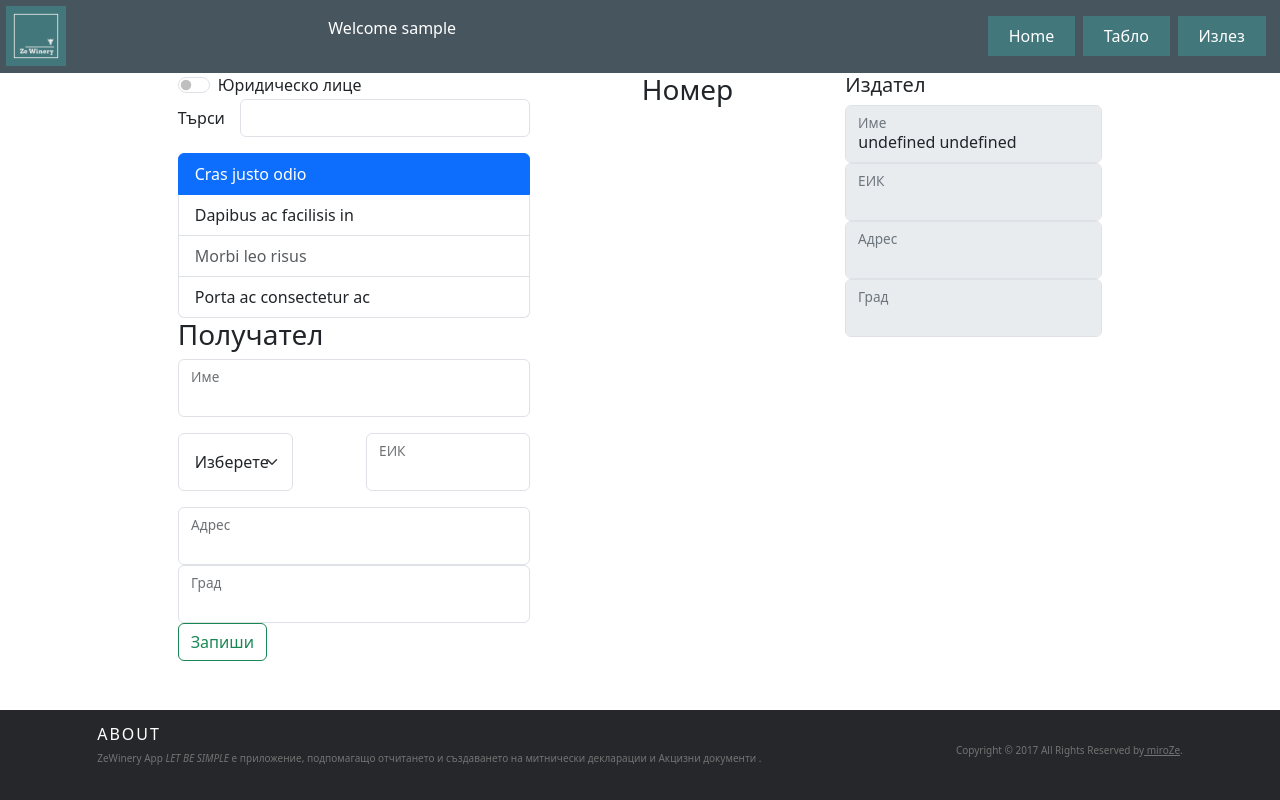
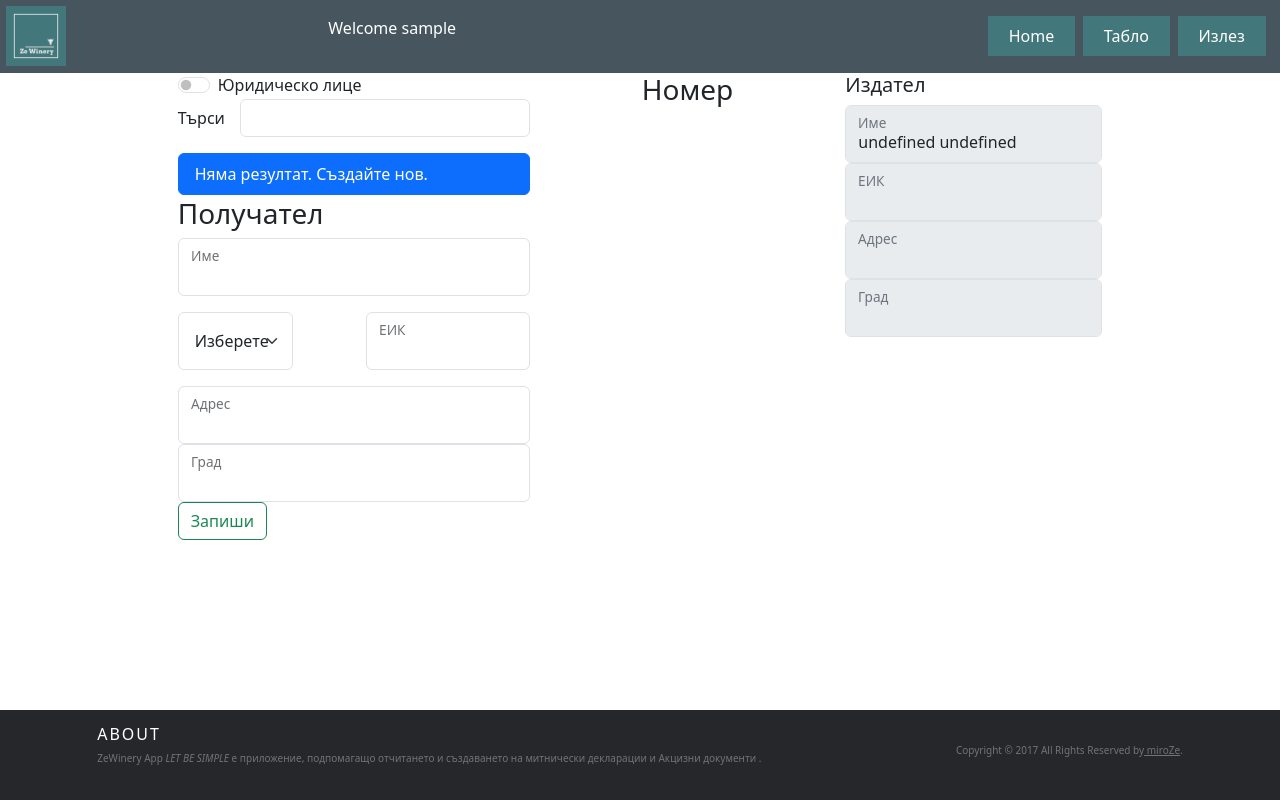
Before and after one commit to MiroZe/ze-winery, a React (Vite) app in the folder ze-winery-app/: page /my-companies/1/createAdd in a window 1280 px wide. Built offline with nearby package versions, Linux system fonts and the light colour scheme; sample sign-in values are in the browser's storage.

Commit message:
add list items for client

```diff
--- a/ze-winery-app/src/components/Add/CreateAdd/ClientForm.jsx
+++ b/ze-winery-app/src/components/Add/CreateAdd/ClientForm.jsx
@@ -72,6 +72,7 @@ const ClientForm = ({id}) => {
             setFoundClient(result);
             console.log(foundClient);
 
+
         } catch (error) {
             console.log(error);
         }
@@ -99,19 +100,15 @@ const ClientForm = ({id}) => {
                 </Col>
             </Form.Group>
             <ListGroup as="ul">
-                <ListGroup.Item as="li" active>
-                    Cras justo odio
-                </ListGroup.Item>
-                <ListGroup.Item as="li">Dapibus ac facilisis in</ListGroup.Item>
-                <ListGroup.Item as="li" disabled>
-                    Morbi leo risus
-                </ListGroup.Item>
-                <ListGroup.Item as="li">Porta ac consectetur ac</ListGroup.Item>
+                {foundClient.length > 0 ? foundClient.map(f =>  <ListGroup.Item as="li" active key={f._index} {...f}>
+                   { f.name}
+                </ListGroup.Item>) : <ListGroup.Item as="li" active>
+                    Няма резултат. Създайте нов.
+                </ListGroup.Item>}
+
             </ListGroup>
 
             <h3>Получател</h3>
-
-
             <Form onSubmit={onSubmitClientHandler} noValidate validated={!validated}>
 
                     <Form.Group as={Col}>
--- a/ze-winery-app/src/components/Add/CreateAdd/CreateAdd.module.css
+++ b/ze-winery-app/src/components/Add/CreateAdd/CreateAdd.module.css
@@ -17,3 +17,10 @@
 .form-floating{
     height: 15px;
 }
+
+.client-container li  {
+   margin-bottom: 2px;
+   font-weight: 500;
+   cursor: pointer;
+
+}
```
